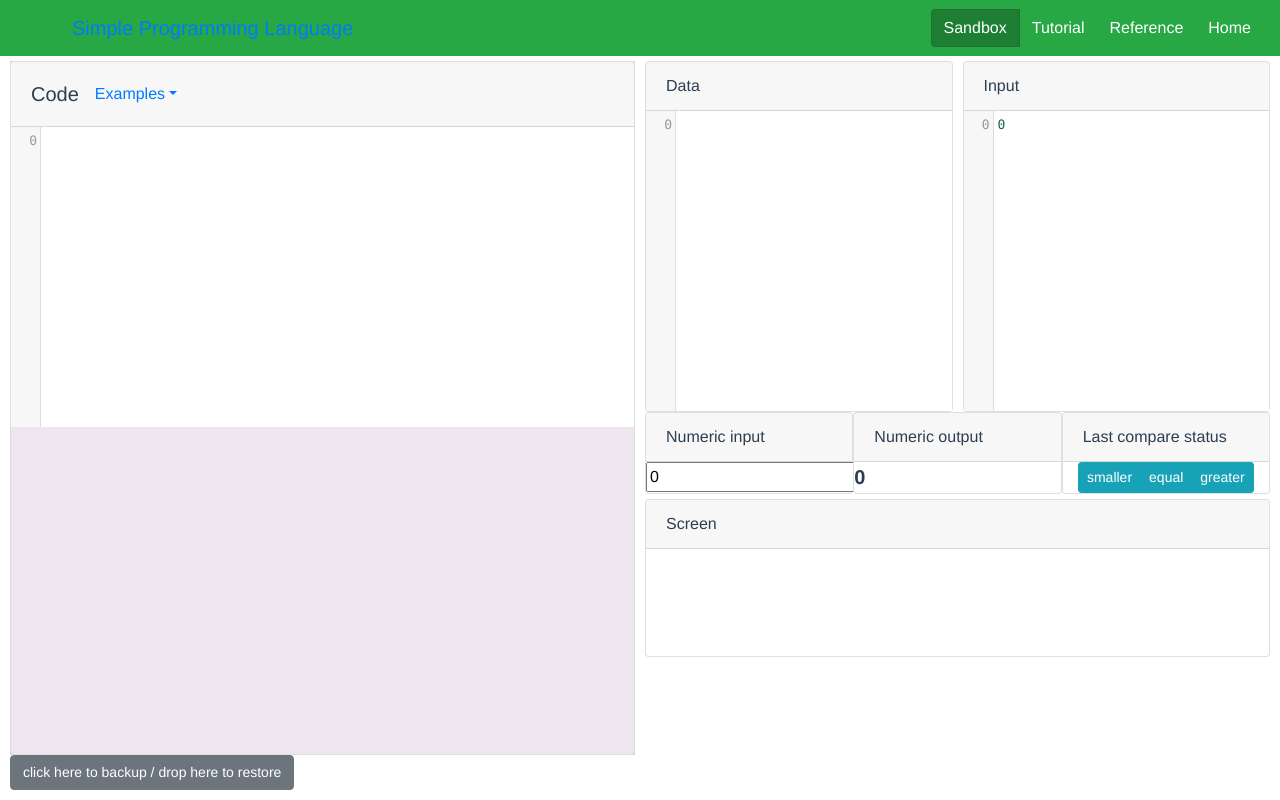
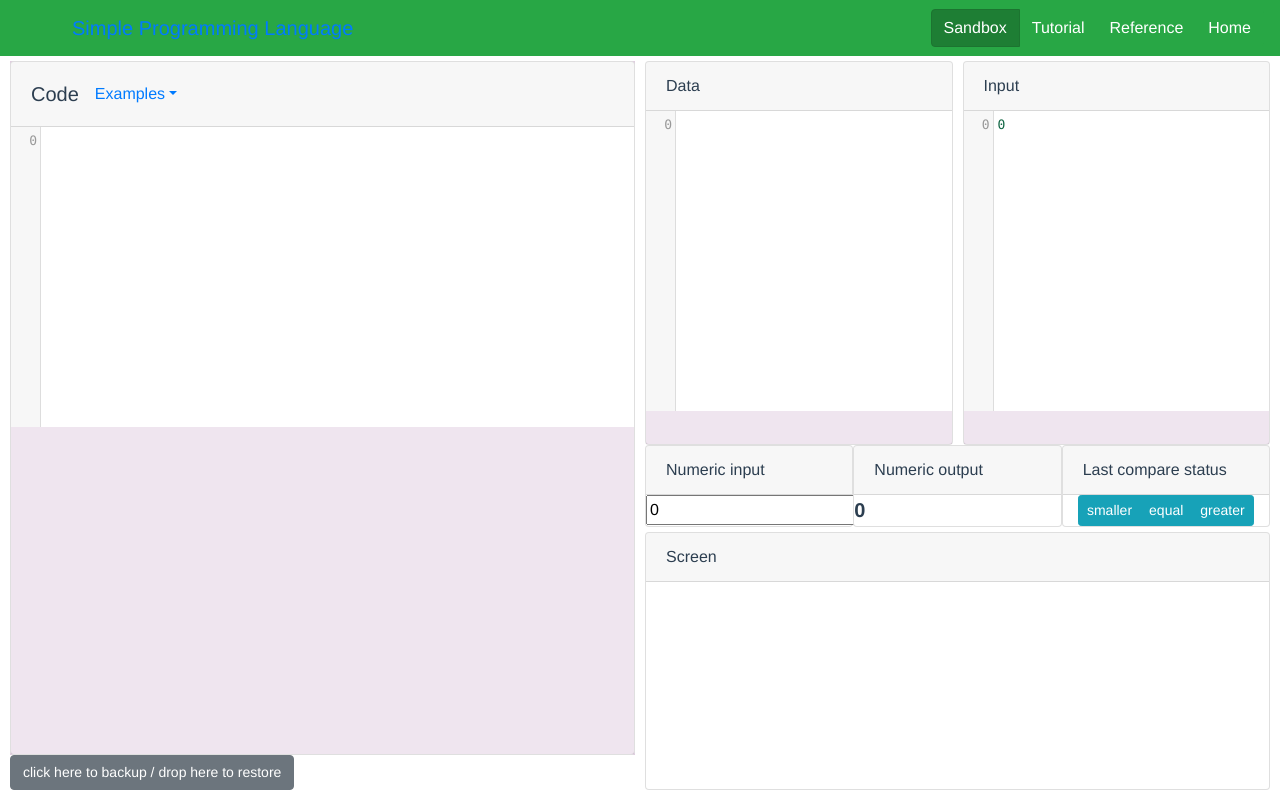
Before and after one commit to jcbuisson/simple-programming-language, a Vue app: page / in a window 1280 px wide. Built offline with nearby package versions, Linux system fonts and the light colour scheme.

Commit message:
Improved layout

```diff
--- a/src/components/Sandbox.vue
+++ b/src/components/Sandbox.vue
@@ -79,7 +79,6 @@
                ></memory-editor>
             </div>
          </div>
-         <div class="input-output-panel">
          <div class="input0-output0-panel">
             <div class="card input0-panel">
                 <div class="card-header">Numeric input</div>
@@ -108,7 +107,6 @@
                     v-bind:commands="canvasCommands"
                     v-on:penmoved="onPenMoved"
             ></screen>
-            </div>
          </div>
       </div>
    </div>
@@ -582,7 +580,7 @@
 }
 
 .memory-panel {
-   flex: 3;
+   flex: 5;
 
    display: flex;
    flex-direction: row;
@@ -648,18 +646,8 @@
     flex: 1;
 }
 
-.input-output-panel {
-   flex: 5;
+.input0-output0-panel {
 
-   display: flex;
-   flex-direction: column;
-   justify-content: flex-start;
-
-   align-items: stretch;
-   align-content: stretch;
-}
-
-.input0-output0-panel {
    display: flex;
    flex-direction: row;
    justify-content: flex-start;
--- a/src/components/Screen.vue
+++ b/src/components/Screen.vue
@@ -4,7 +4,7 @@
     <div class="card screen">
         <div class="card-header">Screen</div>
         <div class="card-block area">
-          <canvas height="100px" class="canvas-area" v-insert-message="commands"></canvas>
+          <canvas height="200px" class="canvas-area" v-insert-message="commands"></canvas>
         </div>
     </div>
 
```
Lines whose indentation alone changed are shown as unchanged.
